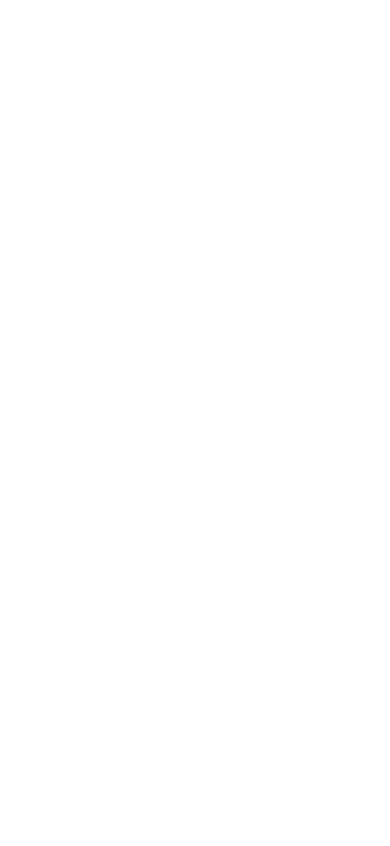
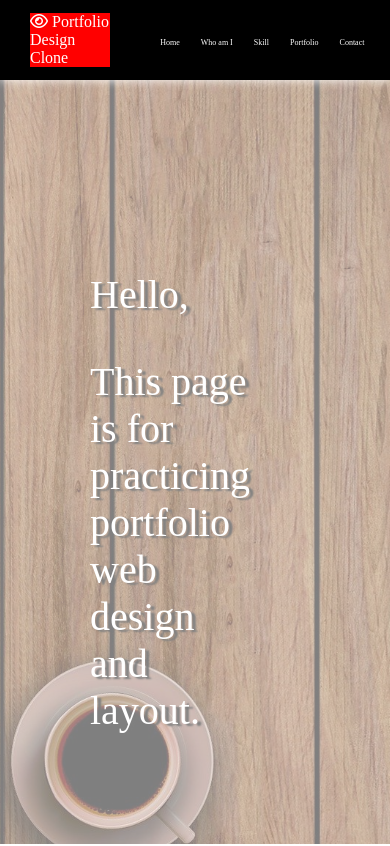
Before and after one commit to skj2366/CSSImplRepo, a website: page introduction/index.html in a window 390 px wide. Shown: the top 846 px of the page. Drawn offline with Linux system fonts and the light colour scheme.

Commit message:
Add layout and design, need responsive work

```diff
--- a/introduction/index.html
+++ b/introduction/index.html
@@ -1,9 +1,68 @@
 <!DOCTYPE html>
 <html lang="ko">
-    <head>
-        <meta charset="UTF-8" />
-        <meta name="viewport" content="width=device-width, initial-scale=1.0" />
-        <title>INTRODUCTION</title>
-    </head>
-    <body></body>
+  <head>
+    <meta charset="UTF-8" />
+    <meta name="viewport" content="width=device-width, initial-scale=1.0" />
+    <script src="https://kit.fontawesome.com/0ad50b0352.js" crossorigin="anonymous"></script>
+    <script src="./main.js"></script>
+    <link rel="stylesheet" href="./style.css" />
+    <title>INTRODUCTION</title>
+  </head>
+  <body>
+    <header>
+      <div class="header_container">
+        <div class="logo">
+          <!-- <i class="fas fa-bars"></i> -->
+          <i class="far fa-eye"></i>
+          <span>Portfolio Design Clone</span>
+        </div>
+        <nav>
+          <ul class="nav__list">
+            <li><a href="#home">Home</a></li>
+            <li><a href="#about">Who am I</a></li>
+            <li><a href="#skill">Skill</a></li>
+            <li><a href="#portfolio">Portfolio</a></li>
+            <li><a href="#contact">Contact</a></li>
+          </ul>
+        </nav>
+      </div>
+    </header>
+    <section>
+      <div id="home">
+        <div class="home_inner">
+          <div class="text_wrap">
+            <div class="left">
+              <p>Hello,</p>
+              <p>This page is for practicing portfolio web design and layout.</p>
+            </div>
+            <div class="right"></div>
+          </div>
+        </div>
+      </div>
+      <div class="home_background">
+        <img src="./images/cover.jpg" alt="" />
+      </div>
+      <div class="contents_wrap">
+        <div id="about" class="test">
+          <div class="head_title"><h1>About Me</h1></div>
+        </div>
+        <div id="skill" class="test">
+          <div class="head_title"><h1>skill</h1></div>
+        </div>
+        <div id="portfolio" class="test">
+          <div class="head_title"><h1>Portfolio</h1></div>
+        </div>
+        <div id="contact" class="test">
+          <div class="head_title"><h1>Contact</h1></div>
+        </div>
+      </div>
+    </section>
+    <footer>
+      <div class="footer">
+        <div class="copyright">
+          <span>Design is Cloned</span>
+        </div>
+      </div>
+    </footer>
+  </body>
 </html>
--- a/introduction/style.css
+++ b/introduction/style.css
@@ -0,0 +1,214 @@
+:root {
+  /* color */
+  --white: #ffffff;
+  --black: #000000;
+  --background-black: #131313;
+  --dark-header: #1f1d1dbe;
+}
+
+body,
+html {
+  padding: 0;
+  margin: 0;
+  scroll-behavior: smooth;
+}
+
+header {
+  z-index: 9;
+  position: sticky;
+  height: 100%;
+  top: 0;
+}
+
+nav {
+  width: 600px;
+}
+
+ul {
+  list-style: none;
+}
+
+a {
+  text-decoration: none;
+  outline: none;
+}
+
+.header_container {
+  width: 100%;
+  height: 80px;
+  background-color: var(--black);
+  color: var(--white);
+  display: flex;
+  justify-content: space-between;
+  align-items: center;
+  box-shadow: 0px 0px 10px 0px white;
+}
+
+.logo {
+  font-size: 30px;
+  margin-left: 30px;
+}
+
+.nav__list {
+  margin-right: 30px;
+  display: flex;
+  flex-direction: row;
+  justify-content: space-around;
+}
+
+.nav__list li a {
+  font-size: 1rem;
+  color: var(--white);
+}
+
+.test {
+  padding: 100px 0;
+  width: 100%;
+  height: 100vh;
+}
+
+#home {
+  width: 100%;
+  height: 100vh;
+}
+
+#skill {
+  transform: skewY(5deg);
+  background-color: var(--dark-header);
+}
+#skill > * {
+  transform: skewY(-5deg);
+}
+
+#contact {
+  transform: skewY(-5deg);
+  background-color: var(--dark-header);
+}
+
+#contact > * {
+  transform: skewY(5deg);
+}
+
+.home_background {
+  position: fixed;
+  top: 0;
+  z-index: -2;
+}
+
+.home_background img {
+  object-fit: cover;
+  height: 100vh;
+  width: 100vw;
+  opacity: 0.5;
+}
+
+.head_title {
+  text-align: center;
+  text-decoration: none;
+  text-transform: uppercase;
+  font-size: 40px;
+  /* color: white;
+  border-bottom: 1px solid white; */
+}
+
+.home_inner {
+  height: 100%;
+}
+.text_wrap {
+  width: 100%;
+  height: 100%;
+  display: flex;
+  flex-direction: row;
+  justify-content: center;
+  align-items: center;
+}
+
+.left {
+  width: 100%;
+  /* flex-basis: 1; */
+  color: white;
+  font-size: 40px;
+  text-shadow: 4px 2px 2px gray;
+  padding: 0 40px;
+}
+
+.text_wrap p {
+  padding-left: 50px;
+  text-align: left;
+}
+
+.right {
+  width: 100%;
+  /* flex-basis: 1; */
+  color: white;
+  font-size: 40px;
+  text-shadow: 4px 4px 10px gray;
+  padding: 0 40px;
+}
+
+.contents_wrap {
+  min-height: 100vh;
+  background-color: var(--background-black);
+  padding-bottom: 4rem;
+}
+
+section .contents_wrap > div:last-child {
+  margin-bottom: 4rem;
+}
+
+.head_title h1 {
+  color: white;
+  text-shadow: 4px 4px 10px gray;
+}
+
+.head_title h1:after {
+  content: '';
+  display: block;
+  width: 400px;
+  border-bottom: 3px solid lightblue;
+  padding-bottom: 20px;
+  margin: 0 auto;
+}
+
+.footer {
+  z-index: 2;
+  display: flex;
+  height: 4rem;
+  align-items: center;
+  text-align: right;
+  background-color: black;
+  color: white;
+  box-shadow: 1px 1px 1px 0px rgba(white, 0.5), 0px -1px 3px 0px rgba(white, 0.1);
+  padding: 0 2rem;
+}
+
+.footer .copyright {
+  font-size: 1.2rem;
+  flex-grow: 1;
+  background-color: black;
+}
+
+@media (max-width: 1024px) {
+  .logo {
+    /* font-size: 1.5rem; */
+    font-size: 2vw;
+  }
+
+  .nav__list {
+    margin-right: 15px;
+  }
+  .nav__list li a {
+    font-size: 0.8rem;
+  }
+}
+
+@media screen and (max-width: 768px) {
+  .logo {
+    font-size: 1rem;
+    background-color: red;
+  }
+
+  .nav__list li a {
+    font-size: 0.5rem;
+  }
+}
```
Also changed, not shown: introduction/images/cover.jpg (added), introduction/main.js (added), 1 other file.
